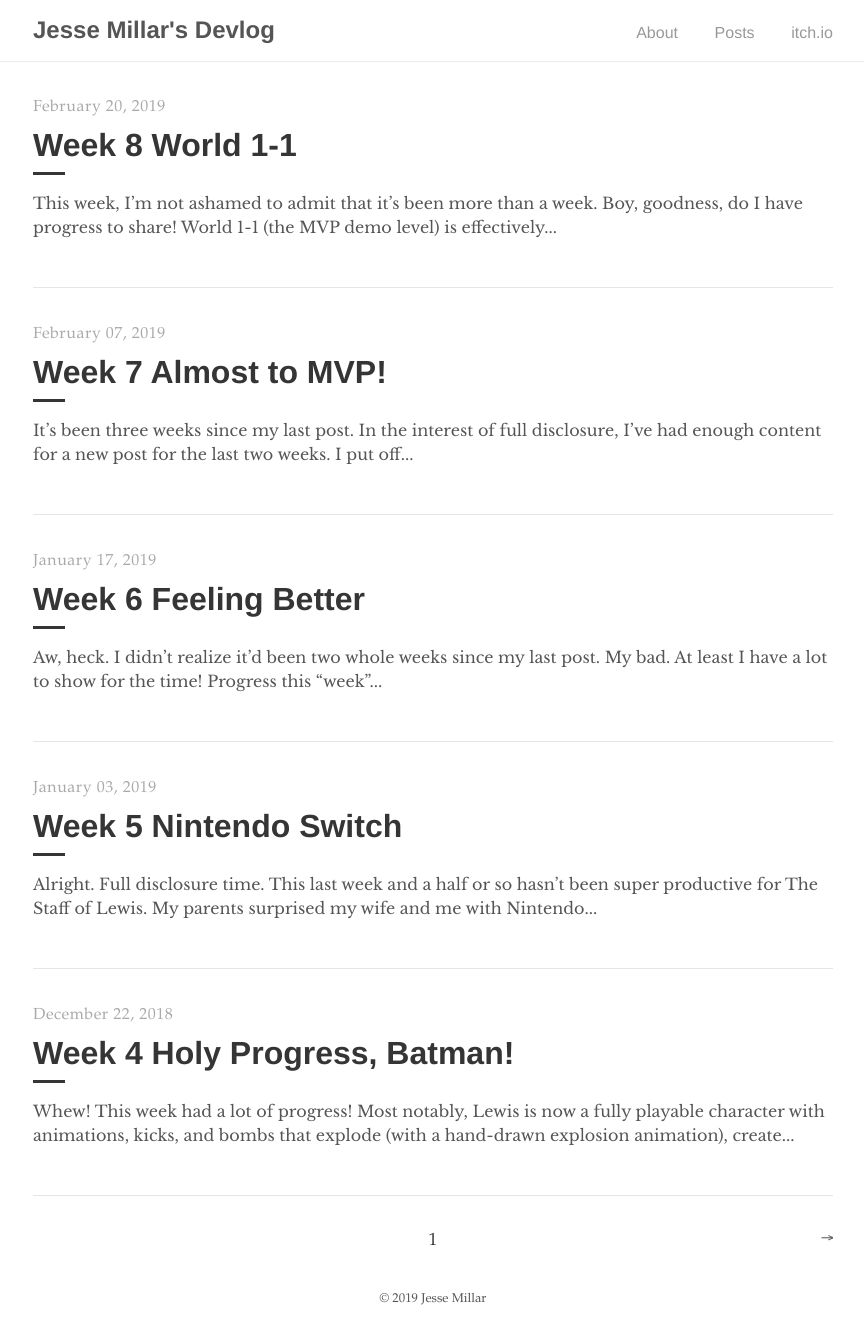
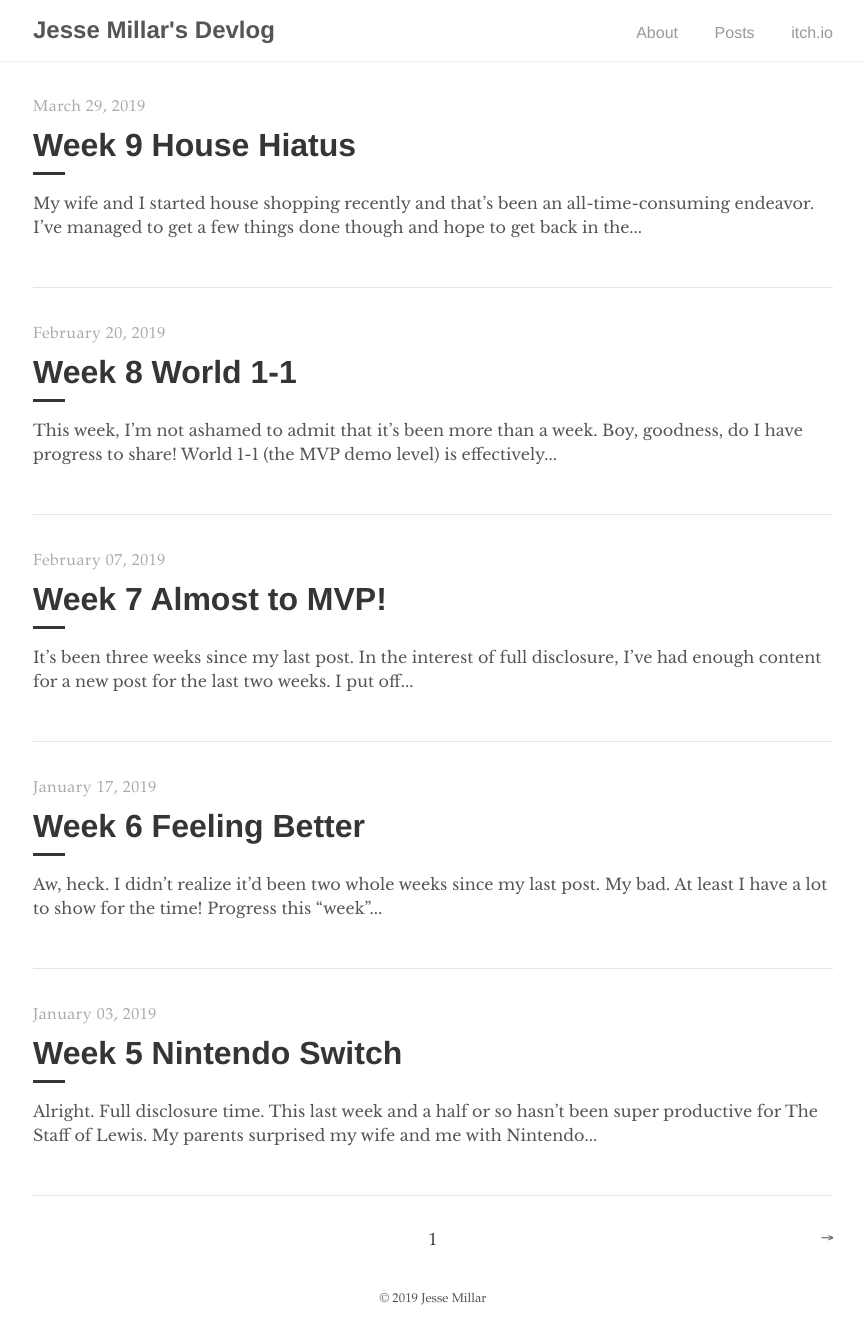
Before and after one commit to jessemillar/devlog, a Jekyll site: the page built from index.html, in a window 1280 px wide. Shown: the whole page, without its empty margins (207-1071 px from the left). Built offline with Jekyll 4.4.1, drawn with Linux system fonts in a browser that asks for light colours; the list of posts is cut into pages by our own code; some of the changed lines change nothing that is shown.

Commit message:
Ready to post

```diff
--- a/_posts/2019-3-29-week-9-house-hiatus.md
+++ b/_posts/2019-3-29-week-9-house-hiatus.md
@@ -2,20 +2,27 @@
 layout: post
 title: "Week 9 House Hiatus"
 author: "Jesse Millar"
-published: false
+published: true
 ---
 
 My wife and I started house shopping recently and that's been an all-time-consuming endeavor. I've managed to get a few things done though and hope to get back in the swing of things in the near future and also some exciting news! I started fiddling with Unity over the last few weeks (perhaps a bit of a mistake because now I want a lot of Unity features in my *The Staff of Lewis* engine) and it resulted in a tiny prototype of a game I've been wanting to make for a couple years. I'm looking forward to finishing *The Staff of Lewis* so I can start in on some of these new ideas! GIF of the prototype below!
 
 ![Secret Project Test GIF]({{site.baseurl}}/images/secret-project-test.gif)
 
-Getting back to *The Staff of Lewis*, here's a gameplay GIF with some of the recent changes.
+Getting back to *The Staff of Lewis*, here's a gameplay GIF with some of the recent changes. Nothing absolutely world-changing except CHICKENS!
+
+![*The Staff of Lewis* Week 9 Overview GIF]({{site.baseurl}}/images/staff-of-lewis-week-9-chickens.gif)
+
+That GIF is actually a test of when I initially showed [my wife](https://twitter.com/stephiemillar) the new Chickens. I've **significantly** toned back the number of chickens that spawn now. Here's a GIF that's more indicative of actual gameplay.
 
 ![*The Staff of Lewis* Week 9 Overview GIF]({{site.baseurl}}/images/staff-of-lewis-week-9-overview.gif)
 
 Recent progress:
 1. Added chickens
+    - Chickens can be place in the world manually in the level editor but they're also thrown by Lewis sometimes instead of bombs
+    - Chickens peck the ground until they're startled and then they fly away
 1. Added flowers
+    - The world needed some life and subtly animating flowers seem to have done the trick
 1. Added Flint (a new playable character) to the character select screen
 1. Tweaked the keyboard input code so menus can have debounced input
     - Meaning you can move one-by-one through menu options instead of shooting from the leftmost to the rightmost option
```
Also changed, not shown: 2 other files.
